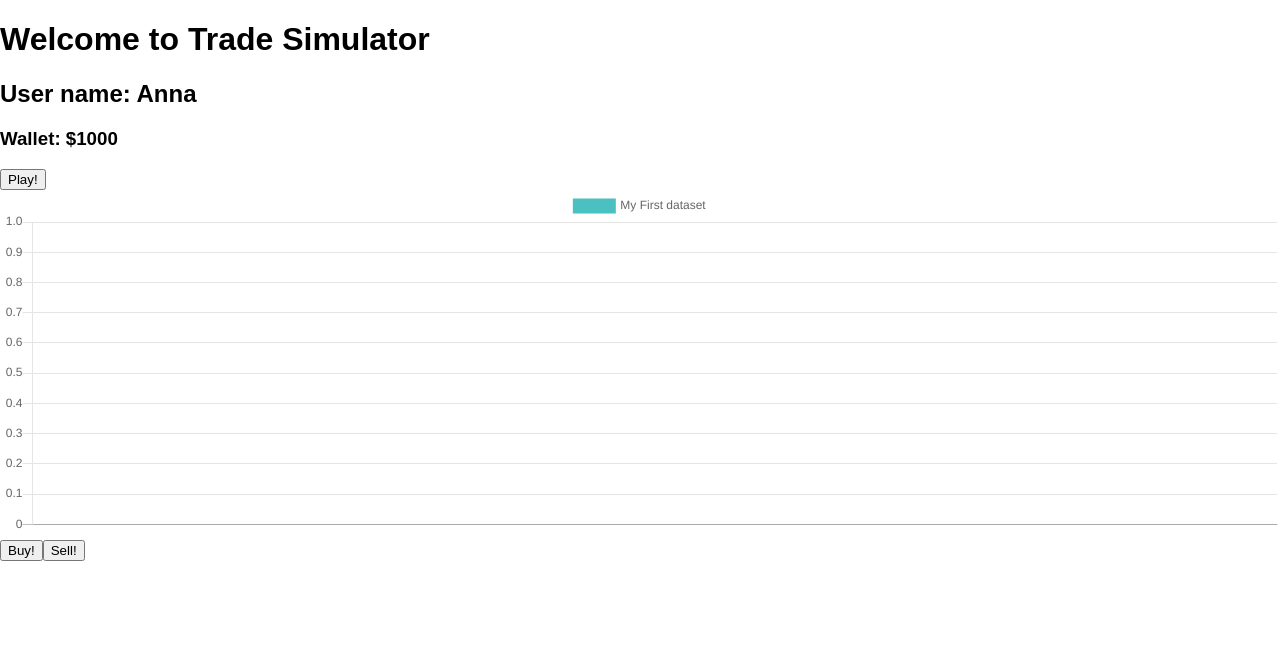
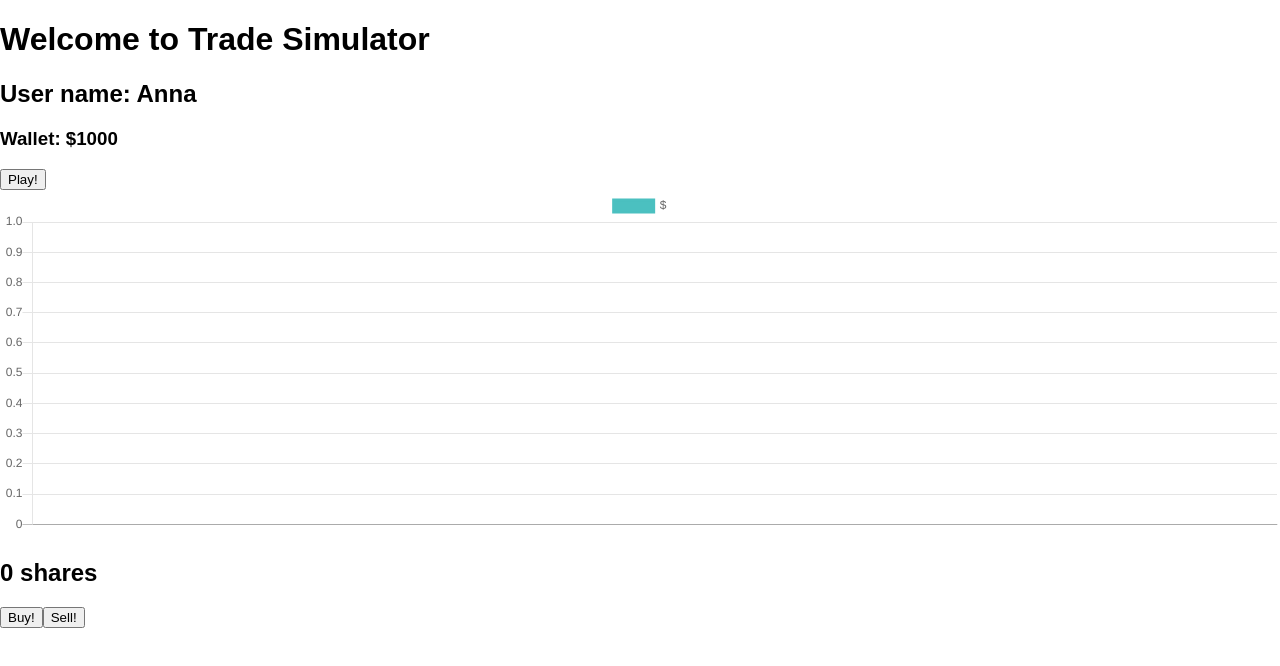
Before and after one commit to annaolsh/trader_frontend, a React (Create React App) app: page / in a window 1280 px wide. Shown: the top 666 px of the page. Built offline with nearby package versions, Linux system fonts and the light colour scheme.

Commit message:
added Shares

```diff
--- a/src/components/TradeGame.js
+++ b/src/components/TradeGame.js
@@ -5,7 +5,8 @@ export default (props) => {
   return(
     <div>
       <button onClick={props.generator}>Play!</button>
-      <Chart data={props.data}/>
+      <Chart data={props.state.data}/>
+      <h2>{props.state.user.shares} shares</h2>
       <button onClick={props.buy}>Buy!</button>
       <button onClick={props.sell}>Sell!</button>
     </div>
--- a/src/containers/TradeSimulatorContainer.js
+++ b/src/containers/TradeSimulatorContainer.js
@@ -9,17 +9,17 @@ export default class TradeSimulatorContainer extends Component {
     this.state = {
       user: {
         name: 'Anna',
-        wallet: 1000
+        wallet: 1000,
+        shares: 0
       },
-      values: [],
-      data: {
+      data: { //object for chart.js
         labels: [],
         datasets: [
           {
-            label: 'My First dataset',
+            label: '$',
             fill: false,
             lineTension: 0.1,
-            backgroundColor: 'rgba(75,192,192,0.4)',
+            backgroundColor: null,
             borderColor: 'rgba(75,192,192,1)',
             borderCapStyle: 'butt',
             borderDash: [],
@@ -41,25 +41,9 @@ export default class TradeSimulatorContainer extends Component {
     }
   }
 
-  // function dataGenerator(data,color) {
-  //   const dataset = {
-  //     labels: color.split(','),
-  //     datasets: [
-  //       {
-  //         backgroundColor: color.split(','),
-  //         data: data.split(',').map(i => parseFloat(i))
-  //       }
-  //     ]
-  //   }
-  //   console.log(dataset);
-  //   return dataset
-  // }
-
-
-
   //generates random values (currency trader Simulator)
   generator(){
-    var array = [Math.floor(Math.random() * 100 + 24)]  //generates first random value of the array
+    var array = [Math.floor(Math.random() * 100 + 24)]  //generates a start point
     var timer
     var timeEnd = 0
     var interval = 2000 //3 seconds
@@ -70,17 +54,14 @@ export default class TradeSimulatorContainer extends Component {
       } else {
         clearInterval(timer)
       }
-    }, interval);
+    }, interval)
   }
 
   random(array){
-    let lastValue = array[array.length-1] //defines last value of an array
+    let lastValue = array[array.length-1]
     let maxV = lastValue + 10
     let minV = lastValue - 10
-    //let randomValue = Math.floor(Math.random() * (maxV - minV) + minV)
-    //if randomValue - 5 <= 0
-    let randomValue = () => {return (Math.floor(Math.random() * (maxV - minV) + minV))}
-
+    let randomValue = () => {return (Math.floor(Math.random() * (maxV - minV) + minV))} //defins a random value within a range (depends on last value in an array)
     array.push(randomValue()); //pushes random number within a range depending on previous value
     //return array[array.length-1]
     this.addNewValue(array)
@@ -89,31 +70,28 @@ export default class TradeSimulatorContainer extends Component {
   addNewValue(array){
     var chartData = this.state.data.datasets[0].data
     var labels = this.state.data.labels
-  //  debugger
     this.setState({
-      values: this.state.values.concat([array[array.length-1]]),
       data: {
-        //labels: ['January', 'February', 'March', 'April', 'May', 'June', 'July'],
         labels: labels.concat([array.length]),
         datasets: [
           {
-            label: 'My First dataset',
+            label: '$',
             fill: false,
-            lineTension: 0.1,
-            backgroundColor: 'rgba(75,192,192,0.4)',
-            borderColor: 'rgba(75,192,192,1)',
+            lineTension: 0.05,
+            backgroundColor: 'null',
+            borderColor: 'rgb(255,0,0)',
             borderCapStyle: 'butt',
             borderDash: [],
             borderDashOffset: 0.0,
             borderJoinStyle: 'miter',
-            pointBorderColor: 'rgba(75,192,192,1)',
+            pointBorderColor: 'rgb(255,0,0)',
             pointBackgroundColor: '#fff',
             pointBorderWidth: 1,
             pointHoverRadius: 5,
-            pointHoverBackgroundColor: 'rgba(75,192,192,1)',
+            pointHoverBackgroundColor: 'rgb(255,0,0)',
             pointHoverBorderColor: 'rgba(220,220,220,1)',
             pointHoverBorderWidth: 2,
-            pointRadius: 4,
+            pointRadius: 2,
             pointHitRadius: 10,
             width: 400,
             data: chartData.concat([array[array.length-1]])
@@ -124,22 +102,24 @@ export default class TradeSimulatorContainer extends Component {
   }
 
   handleBuy(){
-    let lastValue = this.state.values[this.state.values.length-1]
+    let lastValue = this.state.data.datasets[0].data[this.state.data.datasets[0].data.length-1]
+
     this.setState({
       user: {
         name: "Anna",
-        wallet: this.state.user.wallet - lastValue
+        wallet: this.state.user.wallet - lastValue,
+        shares: this.state.user.shares + 1
       }
     })
   }
 
   handleSell(){
-    let lastIndexNumber = this.state.values.length-1
-    let lastValue = this.state.values[lastIndexNumber]
+    let lastValue = this.state.data.datasets[0].data[this.state.data.datasets[0].data.length-1]
     this.setState({
       user: {
         name: "Anna",
-        wallet: this.state.user.wallet + lastValue
+        wallet: this.state.user.wallet + lastValue,
+        shares: this.state.user.shares - 1
       }
     })
   }
@@ -150,7 +130,7 @@ export default class TradeSimulatorContainer extends Component {
         <h1>Welcome to Trade Simulator</h1>
         <User user={this.state.user}/>
 
-        <TradeGame generator={this.generator.bind(this)} values={this.state.values} buy={this.handleBuy.bind(this)} sell={this.handleSell.bind(this)} data={this.state.data}/>
+        <TradeGame generator={this.generator.bind(this)} buy={this.handleBuy.bind(this)} sell={this.handleSell.bind(this)} state={this.state}/>
       </div>
     )
   }
```
